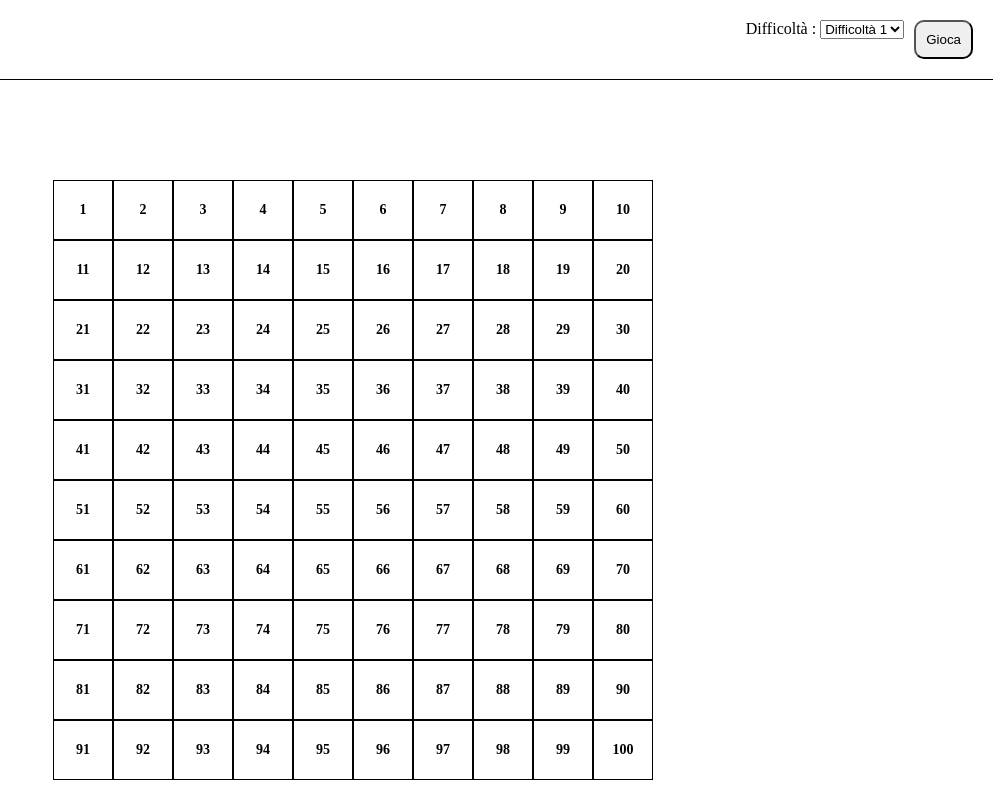
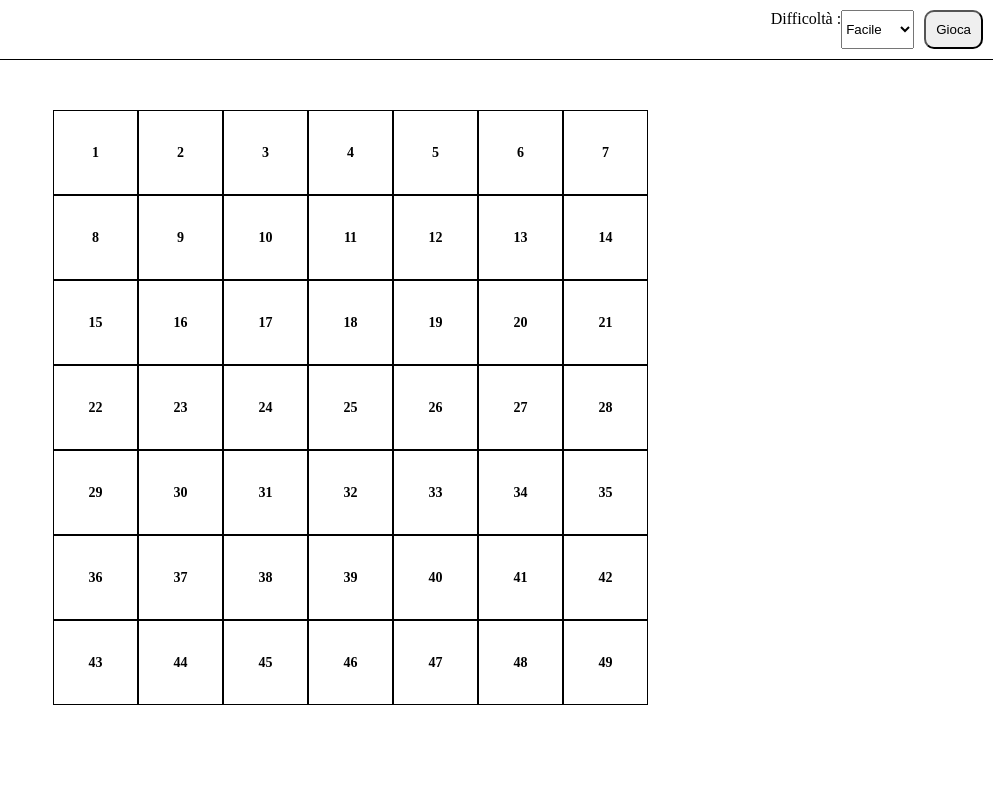
Before and after one commit to GiuseppeCassone/js-campominato-grid, a plain HTML site: page index.html in a window 1280 px wide. Both pictures are taken after a click on the button "Gioca". Shown: the whole page, without its empty margins (287-1280 px from the left). Drawn offline with Linux system fonts and the light colour scheme.

Commit message:
added bonus

```diff
--- a/css/style.css
+++ b/css/style.css
@@ -8,7 +8,7 @@
 header{
     display: flex;
     justify-content: flex-end;
-    padding: 20px;
+    padding: 10px;
 
     border-bottom: 1px solid black;
     /* test */
@@ -29,7 +29,7 @@ button{
     width: 600px;
     margin-left: auto;
     margin-right: auto;
-    margin-top: 100px;
+    margin-top: 50px;
 }
 
 .square{
@@ -41,6 +41,24 @@ button{
     border: 1px solid black;
 }
 
-.square.active{
+.little-square{
+    display: flex;
+    justify-content: center;
+    align-items: center;
+    width: 85px;
+    height: 85px;
+    border: 1px solid black;
+}
+
+.medium-square{
+    display: flex;
+    justify-content: center;
+    align-items: center;
+    width: 66px;
+    height: 66px;
+    border: 1px solid black;
+}
+
+.active{
     background-color: lightblue;
 }
--- a/index.html
+++ b/index.html
@@ -10,14 +10,13 @@
 <body>
 
     <header>
-        <form id="selectForm">
-            <label for="options">Difficoltà :</label>
-            <select id="options">
-              <option value="option1">Difficoltà 1</option>
-              <option value="option2">Difficoltà 2</option>
-              <option value="option3">Difficoltà 3</option>
-            </select>
-        </form>
+
+        <label for="options">Difficoltà :</label>
+        <select id="options">
+          <option value="1">Facile</option>
+          <option value="2">Normale</option>
+          <option value="3">Difficile</option>
+        </select>
         <button>Gioca</button>
     </header>
 
--- a/js/script.js
+++ b/js/script.js
@@ -1,18 +1,21 @@
 const buttonEl = document.querySelector("button");
+let newElement;
 
 buttonEl.addEventListener("click",
  function() {
 
 // Creazione griglia da 10 x 10
-    const gridElement = document.querySelector(".grid");
+    let gridElement = document.querySelector(".grid");
+    gridElement.innerHTML = "";
+    let gridLevel = decideDifficult();
 
-    for(let i = 1; i <= 100; i++){
+    for(let i = 1; i <= gridLevel; i++){
 
-        const newElement = document.createElement("div");
-        newElement.className = "square";
+        newElement = document.createElement("div");
         newElement.innerHTML = i;
         newElement.style.fontWeight = "bold";
         newElement.style.fontSize = "14px";
+        otherDifficultClass(newElement);
 
         newElement.addEventListener("click",
         function(){
@@ -26,3 +29,48 @@ buttonEl.addEventListener("click",
     }
 
  })
+
+ function decideDifficult() {
+    let difficultOptions = 0;
+    let selectOptions = document.getElementById(`options`).value;
+
+    if(selectOptions == "1") {
+
+        difficultOptions = 49;
+    }
+
+    if(selectOptions == "2") {
+
+        difficultOptions = 81;
+    }
+
+    if(selectOptions == "3") {
+
+        difficultOptions = 100;
+    }
+
+    return difficultOptions;
+ }
+
+
+ function otherDifficultClass(sizeCell) {
+
+    let squareClass = "a";
+
+    if(decideDifficult() == 49){
+        squareClass = "little-square";
+        sizeCell.classList.add(squareClass);
+
+    }
+
+    if(decideDifficult() == 81) {
+        squareClass = "medium-square";
+        sizeCell.classList.add(squareClass);
+    }
+
+    if(decideDifficult() == 100){
+        squareClass = "square";
+        sizeCell.classList.add(squareClass);
+    }
+
+ }
```
